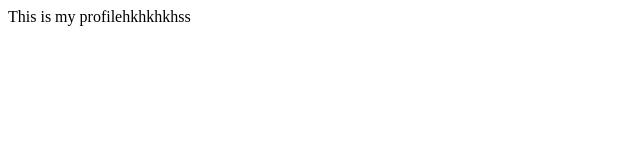
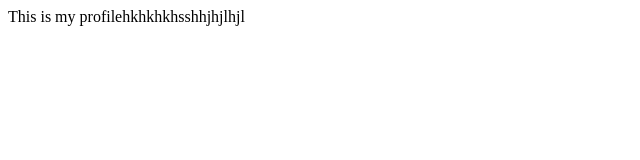
Before and after one commit to shubham1038/shubham1038.github.io, a plain HTML site: page index.html in a window 1280 px wide. Shown: the full height of the page, 0-640 px from the left. Drawn offline with Linux system fonts and the light colour scheme.

Commit message:
4 commit

```diff
--- a/index.html
+++ b/index.html
@@ -1,7 +1,7 @@
 <!DOCTYPE html>
 <html>
 <body>
-<div>This is my profilehkhkhkhss</div>
+<div>This is my profilehkhkhkhsshhjhjlhjl</div>
 
 </body>
 
```
